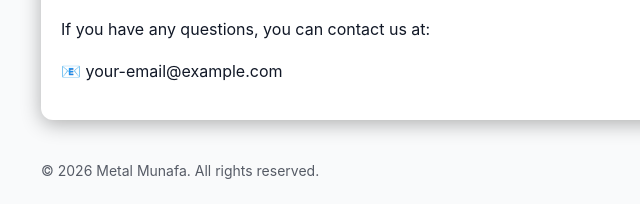
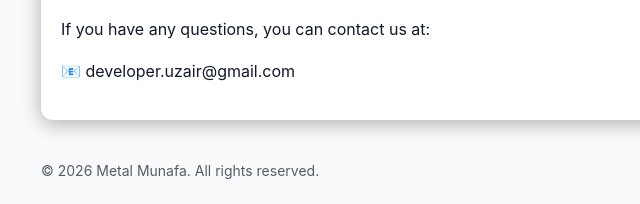
Before and after one commit to Uzair-K-h-a-n/privacy-policy, a plain HTML site: page index.html in a window 1280 px wide. Shown: the part 2215-2419 px from the top of the page, 149-789 px from the left. Drawn offline with Linux system fonts and the light colour scheme.

Commit message:
Update contact email in index.html

```diff
--- a/index.html
+++ b/index.html
@@ -158,7 +158,7 @@
         If you have any questions, you can contact us at:
       </p>
       <p>
-        📧 your-email@example.com
+        📧 developer.uzair@gmail.com
       </p>
     </div>
 
```
